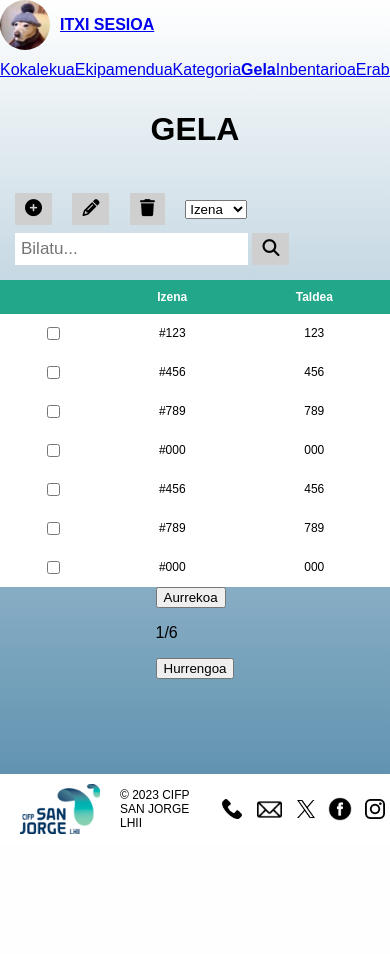
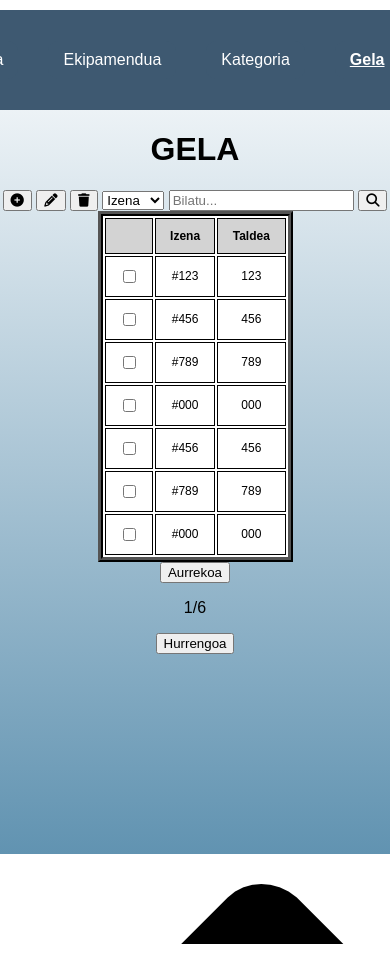
Before and after one commit to afernandezi22/talde1erronka1, a PHP site: page /html/gela.html in a window 390 px wide; the page is wider, and only the part inside the window is pictured. Before the commit the page ends 834 px from the top of that part, so only its background shows below. Run offline with PHP 8.4, Linux system fonts and the light colour scheme.

Commit message:
Update styles.css

```diff
--- a/ERRONKA/css/styles.css
+++ b/ERRONKA/css/styles.css
@@ -1,161 +1,123 @@
-/* ESTILOS GENERALES */
+/* Estilos para las pantallas mas pequeñas que 768px */
+@media screen and (max-width: 768px) {
+    .content
+
+    .navbar {
+        display: none;
+    }
+
+    table {
+        overflow: auto;
+        width: 100%;
+        padding: 0;
+    }
+
+    th, td, .footer {
+        padding: 5px;
+        font-size: 12px;
+    }
+
+    th {
+        background-color: #d3d3d3;
+    }
+
+    .sidebar {
+        height: 100%;
+        width: 0;
+        position: fixed;
+        z-index: 1;
+        top: 0;
+        left: 0;
+        background-color: #333;
+        overflow-x: hidden;
+        transition: 0.5s;
+        padding-top: 60px;
+    }
+
+    .close-button {
+        position: absolute;
+        top: 20px;
+        left: 10px;
+        font-size: 30px;
+        color: white;
+    }
+}
+
+/* Estilos para las pantallas mas grandes que 768px */
+@media screen and (min-width: 769px){
+    .navbar {
+        display: flex;
+        color: white;
+        padding: 10px;
+        justify-content: flex-end;
+    }
+    .navbar a {
+        margin-right: 20px;
+        text-decoration: none;
+        color: white;
+    }
+}
+
 body {
     font-family: Arial, sans-serif;
     margin: 0;
     padding: 0;
 }
+
 .container {
-    min-height: calc(100vh - 70px);
+    min-height: 100vh;
     display: flex;
     flex-direction: column;
     background: linear-gradient(to top, #6193B1, #ffffff);
 }
 
-/* ESTILOS DE LA BARRA DE NAVEGACIÓN */
-nav {
+.navbar {
     background-color: #3E5971;
     color: #fff;
     padding: 10px 0;
     display: flex;
     justify-content: center;
     align-items: center;
-    font-size: large;
-    height: 50px;
-    width: 100%;
 }
-nav a {
+
+.navbar a {
     color: #fff;
     background-color: #3E5971;
-    transition: 0.5s;
+    transition: background-color 0.5s;
     text-decoration: none;
     margin: 0 15px;
     padding: 10px 15px;
     border-radius: 10px;
 }
 
-nav ul {
-    float: right;
-    margin-right: 20px;
+.navbar a:hover{
+    background: #517798;
+    border-radius: 10px;
 }
 
-nav ul li {
-    display: inline-block;
-    line-height: 80px;
-    margin: auto;
+.logo {
+    width: 80px; /* Ancho de la imagen */
+    height: 80px; /* Altura de la imagen */
+    border-radius: 50%; /* Redondea la imagen */
+    margin-right: 10px; /* Margen a la derecha de la imagen */
 }
 
-nav ul li a {
-    color: #fff;
-    font-size: 18px;
-    padding: 7px 13px;
-    border-radius: 8px;
-}
-
-li a.active, li a:hover {
-    background: #000090;
-    transition: .5s;
-}
-
-nav a:hover {
-    background: #517798;
-    border-radius: 10px;
+.logo-container {
+    display: flex;
+    align-items: center;
 }
 
 .nav-links{
     display: flex;
     align-items: center;
-    margin: 10px 0;
-    line-height: 20px;
 }
 
-.logo {
-    width: 50px;
-    height: 50px;
-    border-radius: 50%;
-    margin-right: 10px;
-}
-
-.logo-container {
-    display: flex;
-    align-items: center;
-    margin-right: auto;
-}
-
-.checkbtn {
-    font-size: 30px;
-    color: #fff;
-    float: right;
-    line-height: 80px;
-    margin-right: 40px;
-    cursor: pointer;
-    display: none;
-}
-#check {
-    display: none;
-}
-
-/* ESTILOS DEL CONTENIDO PRINCIPAL */
 .content {
     flex: 1;
+    /* padding-bottom: 20px; */
     display: flex;
     flex-direction: column;
     align-items: center;
-}
-
-.content .botoiak{
-    float: right;
-    padding: 15px;
-}
-
-.content input[type=text] {
-    padding: 6px;
-    margin-top: 8px;
-    font-size: 17px;
-    border: none;
-}
-
-.content .botoiak button{
-    padding: 6px 10px;
-    margin-top: 8px;
-    margin-right: 16px;
-    background: #cfcfcf;
-    font-size: 17px;
-    border: none;
-    cursor: pointer;
-}
-
-.content .botoiak button:hover{
-    background: #c2c2c2;
-}
-
-/* ESTILOS DE LA TABLA */
-.div-table {
-    position: relative;
-}
-
-table {
-    border-collapse: collapse;
-    text-align: center;
-    width: 65%;
-    background-color: #ffffff;
-}
-
-table th, table td {
-    padding: 10px;
-}
-
-table th {
-    background-color: #23a78a;
-    color: #ffffff;
-}
-
-.tab-control {
-    text-align: center;
-    margin: 10px 0;
-}
-
-.tab-control img {
-    width: 12px;
 }
 
 .table-controls {
@@ -166,28 +128,57 @@
     width: 20px;
 }
 
-/* ESTILOS DEL PIE DE PAGINA */
+.div-table{
+    position: relative;
+}
+
+table{
+    border-collapse: separate;
+    border-width: 5px;
+    border-style: ridge;
+    border-color: #000000;
+    text-align: center;
+    width: 50%;
+    background-color: #ffffff;
+}
+
+table th, table td{
+    border: 1px solid #000000;
+    padding: 10px;
+}
+
+table th{
+    background-color: #d3d3d3;
+}
+
+.tab-control{
+    text-align: center;
+    margin: 10px 0;
+}
+
+.tab-control img {
+    width: 12px;
+}
+
+.container {
+    text-align: center;
+    margin: 10px 0;
+}
+
 .footer {
     background-color: #ffffff;
     color: #000000;
-    height: 70px;
+    padding: 10px 0px;
     bottom: 0;
     width: 100%;
     display: flex;
     align-items: center;
 }
 
-/* ESTILOS DE LOS ICONOS SOCIALES EN EL PIE DE PAGINA */
 .sanjorge {
     width: 80px;
     height: 50px;
     padding: 0 20px;
-}
-
-.telef{
-    width: 20px;
-    height: 20px;
-    padding: 0px 5px 0px 10px;
 }
 
 .correo{
@@ -213,83 +204,3 @@
     height: 20px;
     padding: 5px;
 }
-
-/* Estilos para las pantallas mas grandes que 769px */
- @media (max-width: 769px){
-    .checkbtn{
-        display: block;
-    }
-
-    nav {
-        display: flex;
-        color: white;
-        padding: 10px;
-        justify-content: flex-end;
-        border: #000000;
-    }
-
-    nav ul {
-        position: fixed;
-        width: 33%;
-        height: 100vh;
-        background: #3E5971;
-        top: 6%;
-        left: -100%;
-        text-align: center;
-        z-index:2;
-        transition: all .5s;
-        overflow-y: auto;
-        display: none;
-    }
-
-    nav ul li {
-        display: block;
-        margin: 10px 0;
-        line-height: 30px;
-    }
-
-    nav ul li a {
-        font-size: 16px;
-    }
-
-    nav .nav-links {
-        padding: 8%;
-        display: flex;
-        justify-content: start;
-        align-items: center;
-        flex-direction: column;
-    }
-
-    nav .nav-links li:last-child {
-        border-top: 1px solid white;
-        padding-top: 10px;
-        margin-top: 10px;
-    }
-
-    li a:hover, li a.active {
-        /* padding: 5%;  */
-        width: 100%;
-    }
-
-    #check:checked ~ ul {
-        left: 0;
-        width: 33%;
-    }
-
-    table {
-        overflow: auto;
-        width: 100%;
-        padding: 0;
-    }
-
-    th, td {
-        padding: 5px;
-        font-size: 12px;
-    }
-
-    th {background-color: #d3d3d3;}
-
-    .footer {
-        font-size: 12px;
-    }
-}
```
